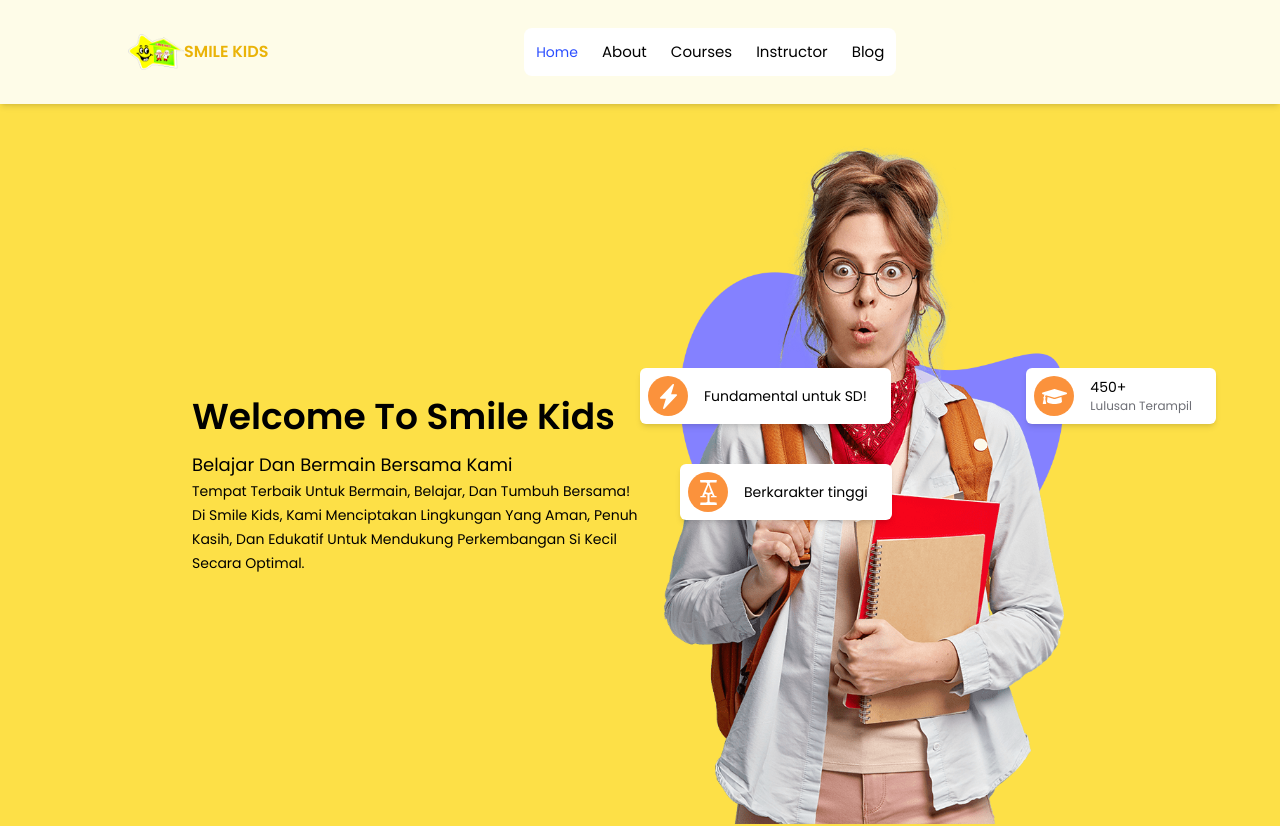
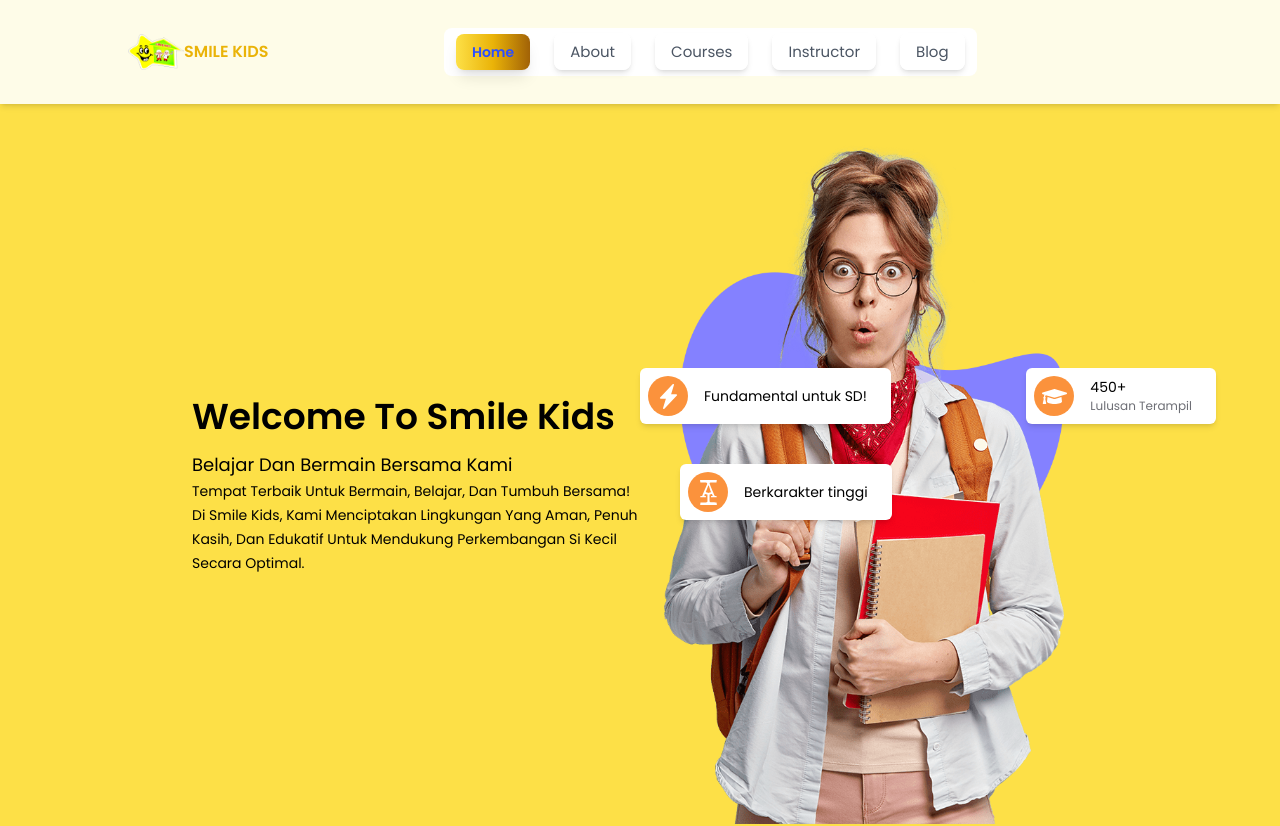
Before and after one commit to aryawardhana15/Smilekidsproject, a React (Create React App) app: page / in a window 1280 px wide. Shown: the top 826 px of the page. Built offline with nearby package versions, Linux system fonts and the light colour scheme.

Commit message:
memeperbaiki header

```diff
--- a/src/components/common/Header.jsx
+++ b/src/components/common/Header.jsx
@@ -20,15 +20,26 @@ export const Header = () => {
             </div> */}
           </div>
           <nav className={open ? "mobile-view" : "desktop-view"}>
-            <ul className='flex items-center gap-6 my-3 bg-white rounded-lg p-3 text-600'>
+        <ul className='flex items-center gap-6 my-3 bg-white rounded-lg p-3 text-gray-600'>
   {LinkData.map((link) => (
-                <li key={link.id} onClick={() => setOpen(null)}>
-                  <NavLink className={({ isActive }) => (isActive ? "text-primary text-sm" : "text-[15px]")} to={link.url}>
+ <li key={link.id} onClick={() => setOpen(false)}>
+ <NavLink
+   className={({ isActive }) =>
+     isActive
+       ? 'text-primary text-sm font-semibold bg-gradient-to-r from-yellow-300 via-yellow-500 to-yellow-700 rounded-lg py-2 px-4 transform scale-105 shadow-lg transition-all duration-300 ease-in-out'
+       : 'text-[15px] text-gray-600 bg-white rounded-lg py-2 px-4 transform scale-100 shadow-md transition-all duration-300 ease-in-out'
+   }
+   to={link.url}
+ >
    {link.title}
  </NavLink>
 </li>
+
+
+
   ))}
 </ul>
+
           </nav>
           <div className='account flex items-center gap-5'>
             {/* <button>
```
Lines whose indentation alone changed are shown as unchanged.
